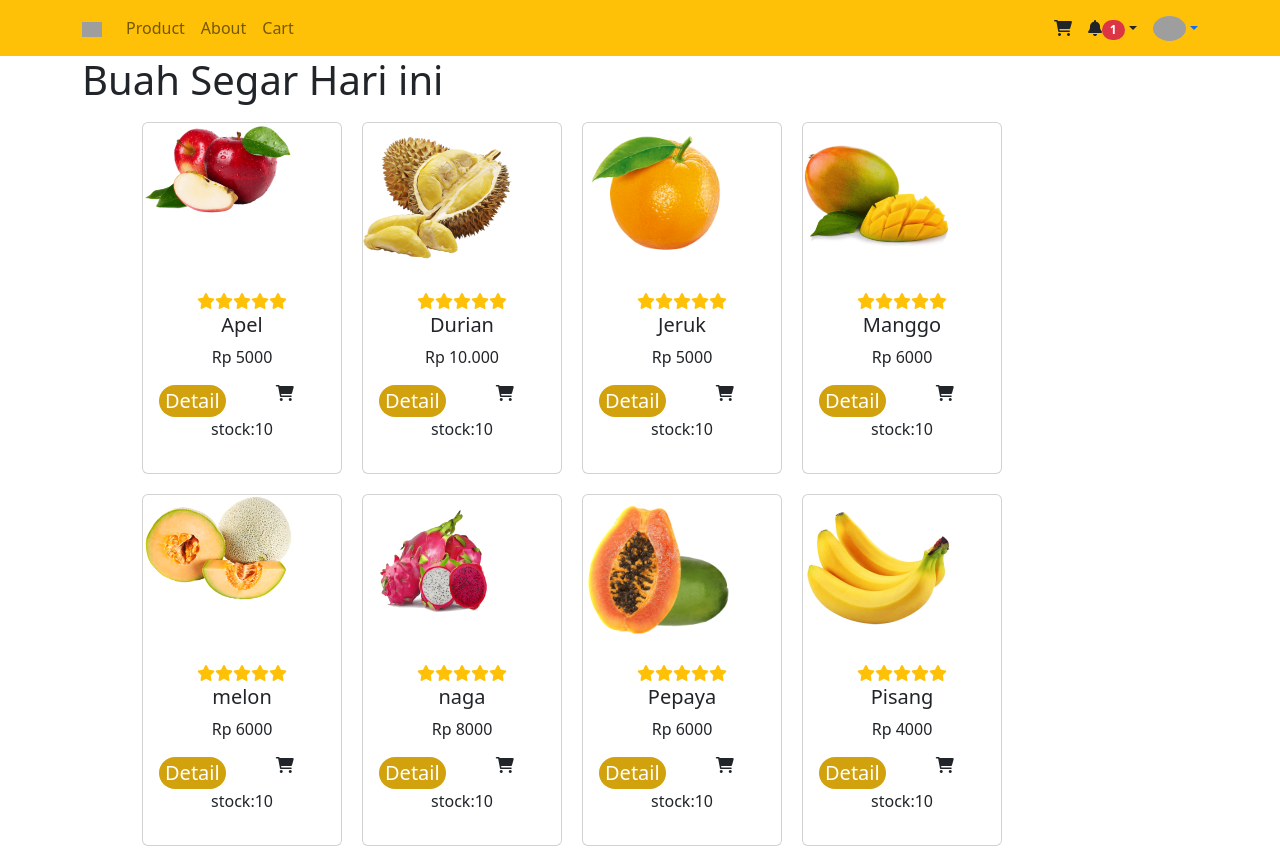
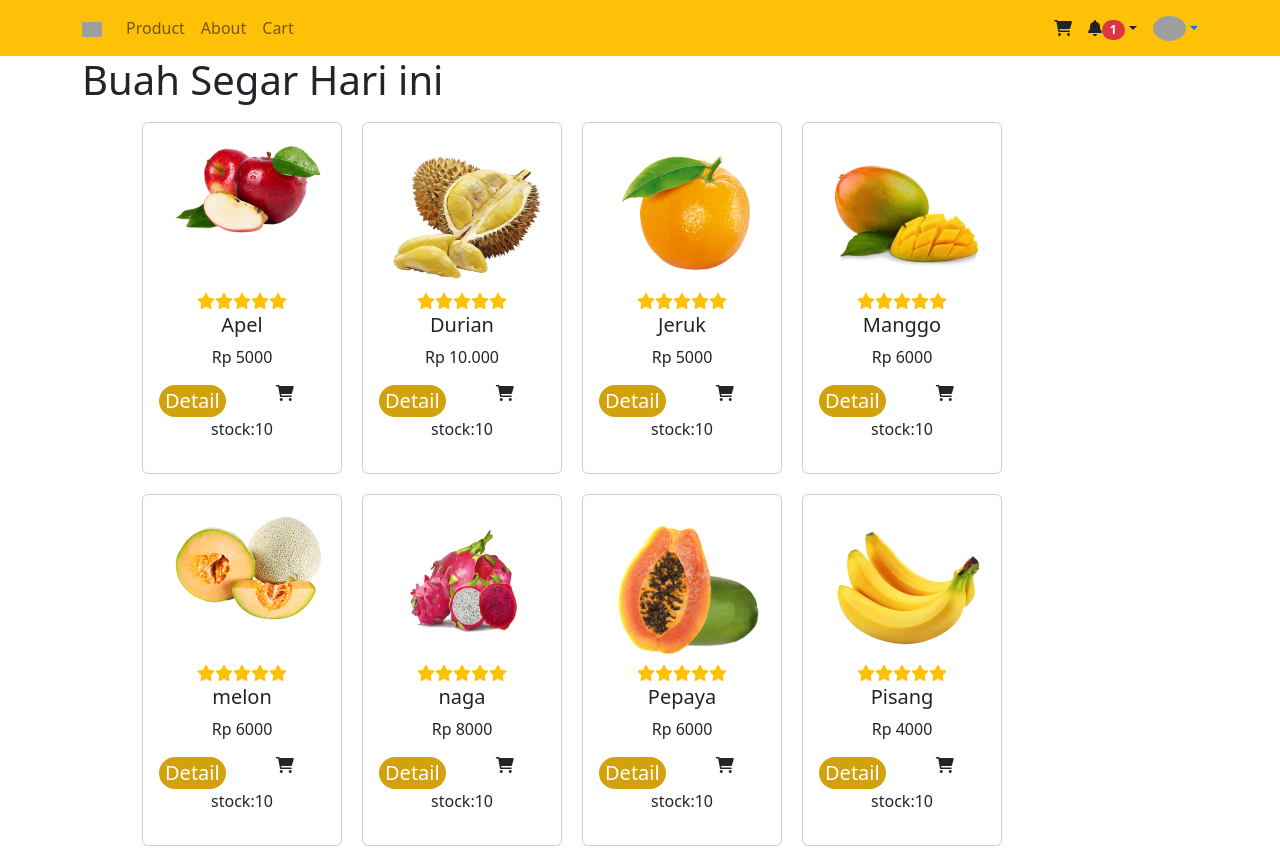
Before and after one commit to lazminutes/TerraFresh, a React (Vite) app: page /produk/buah in a window 1280 px wide. Shown: the top 848 px of the page. Built offline with nearby package versions, Linux system fonts and the light colour scheme; grey boxes are pictures that could not be loaded.

Commit message:
fix bug di list produk

```diff
--- a/src/Assets-Home/Swiper/Swiper.jsx
+++ b/src/Assets-Home/Swiper/Swiper.jsx
@@ -32,7 +32,7 @@ export default () => {
       <SwiperSlide>
         <div class="card list-produk" >
         <div className='item text-center '>
-          <img src={mangga} class="card-img-top" alt="" />
+          <img src={mangga} class="card-img-top size-img " alt="" />
           </div>
           <div class="card-body">
           <div class="stars">
@@ -58,7 +58,7 @@ export default () => {
 
          <div class="card list-produk" >
           <div className='item text-center '>
-         <img src={apel} class="card-img-top imgTR" alt="" />
+         <img src={apel} class="card-img-top mini " alt="" />
           </div>
         <div class="card-body">
           <div class="stars">
@@ -85,7 +85,7 @@ export default () => {
       </SwiperSlide>
       <SwiperSlide> <div class="card list-produk" >
       <div className='item text-center '>
-        <img src={pepaya} class="card-img-top" alt="" />
+        <img src={pepaya} class="card-img-top size-img" alt="" />
         </div>
         <div class="card-body">
         <div class="stars">
@@ -109,7 +109,7 @@ export default () => {
       </SwiperSlide>
       <SwiperSlide> <div class="card list-produk" >
       <div className='item text-center '>
-        <img src={sawi} class="card-img-top" alt="" />
+        <img src={sawi} class="card-img-top size-img" alt="" />
         </div>
         <div class="card-body">
         <div class="stars">
@@ -134,7 +134,7 @@ export default () => {
 
          <div class="card list-produk" >
          <div className='item text-center  '>
-        <img src={cabai} class="card-img-top" alt="" />
+        <img src={cabai} class="card-img-top  size-img" alt="" />
         </div>
         <div class="card-body">
         <div class="stars">
--- a/src/Assets-produk/css-produk/produk.css
+++ b/src/Assets-produk/css-produk/produk.css
@@ -42,7 +42,15 @@
 
     margin-left:50px ;
 }
+ .size-img{
+    width: 150px !important;
+    margin-left: 30px !important;
+    margin-top: 20px !important;
+ }
+ .mini{
+    width: 200px !important;
 
+ }
 @media screen and (max-width:420px){
 
     .imgproduk{
@@ -79,4 +87,19 @@
 .card-title{
     font-size: 10px;
 }
+.Sayur{
+    flex-wrap: wrap;
+
+    margin-left:30px ;
 }
+.size-img{
+    width: 50px !important;
+    margin-left: 20px !important;
+    margin-top: 15px !important;
+ }
+ .mini{
+    width: 70px !important;
+    margin-left: 20px !important;
+    margin-top: 15px !important;
+ }
+}
--- a/src/Pages-produk-tambahan/Buah.jsx
+++ b/src/Pages-produk-tambahan/Buah.jsx
@@ -23,7 +23,7 @@ export default function Buah() {
           <div className='Sayur d-flex text-center'>
       <div class="card list-produk" >
         <div className='item'>
-          <img src={apel} class="card-img-top" alt="" />
+          <img src={apel} class="card-img-top size-img" alt=""  style={{marginTop:'30px'}}/>
           </div>
           <div class="card-body">
           <div class="stars">
@@ -47,7 +47,7 @@ export default function Buah() {
         </div>
         <div class="card list-produk" >
         <div className='item'>
-          <img src={durian} class="card-img-top" alt="" />
+          <img src={durian} class="card-img-top size-img" alt="" />
           </div>
           <div class="card-body">
           <div class="stars">
@@ -71,7 +71,7 @@ export default function Buah() {
         </div>
         <div class="card list-produk" >
         <div className='item'>
-          <img src={jeruk} class="card-img-top" alt="" />
+          <img src={jeruk} class="card-img-top size-img" alt="" />
           </div>
           <div class="card-body">
           <div class="stars">
@@ -95,7 +95,7 @@ export default function Buah() {
         </div>
         <div class="card list-produk" >
         <div className='item'>
-          <img src={mangga} class="card-img-top" alt="" />
+          <img src={mangga} class="card-img-top size-img " alt="" />
           </div>
           <div class="card-body">
           <div class="stars">
@@ -119,7 +119,7 @@ export default function Buah() {
         </div>
         <div class="card list-produk" >
         <div className='item'>
-          <img src={melon} class="card-img-top" alt="" />
+          <img src={melon} class="card-img-top size-img" alt="" />
           </div>
           <div class="card-body">
           <div class="stars">
@@ -143,7 +143,7 @@ export default function Buah() {
         </div>
         <div class="card list-produk" >
         <div className='item'>
-          <img src={naga} class="card-img-top" alt="" />
+          <img src={naga} class="card-img-top size-img" alt="" />
           </div>
           <div class="card-body">
           <div class="stars">
@@ -166,8 +166,8 @@ export default function Buah() {
           </div>
         </div>
         <div class="card list-produk" >
-        <div className='item'>
-          <img src={pepaya} class="card-img-top" alt="" />
+        <div className='item '>
+          <img src={pepaya} class="card-img-top size-img" alt="" />
           </div>
           <div class="card-body">
           <div class="stars">
@@ -191,7 +191,7 @@ export default function Buah() {
         </div>
         <div class="card list-produk" >
         <div className='item'>
-          <img src={pisang} class="card-img-top" alt="" />
+          <img src={pisang} class="card-img-top size-img" alt="" />
           </div>
           <div class="card-body">
           <div class="stars">
@@ -215,7 +215,7 @@ export default function Buah() {
         </div>
         <div class="card list-produk" >
         <div className='item'>
-          <img src='https://images.genpi.co/uploads/arsip/normal/2021/10/15/sering-makan-buah-rambutan-gula-darah-dan-3-penyakit-ini-am-oot1.jpeg' class="card-img-top" alt="" />
+          <img src='https://images.genpi.co/uploads/arsip/normal/2021/10/15/sering-makan-buah-rambutan-gula-darah-dan-3-penyakit-ini-am-oot1.jpeg' class="card-img-top  mini" alt="" />
           </div>
           <div class="card-body">
           <div class="stars">
@@ -240,7 +240,7 @@ export default function Buah() {
 
         <div class="card list-produk" >
         <div className='item'>
-          <img src='https://cdn0-production-images-kly.akamaized.net/4z5RGcfBjSLQ5rSgOY7mmCj2oV0=/1200x675/smart/filters:quality(75):strip_icc():format(jpeg)/kly-media-production/medias/2874491/original/038968300_1565087262-iStock-1040422630.jpg' class="card-img-top" alt="" />
+          <img src='https://cdn0-production-images-kly.akamaized.net/4z5RGcfBjSLQ5rSgOY7mmCj2oV0=/1200x675/smart/filters:quality(75):strip_icc():format(jpeg)/kly-media-production/medias/2874491/original/038968300_1565087262-iStock-1040422630.jpg' class="card-img-top  mini" alt="" />
           </div>
           <div class="card-body">
           <div class="stars">
--- a/src/Pages-produk-tambahan/Sayur.jsx
+++ b/src/Pages-produk-tambahan/Sayur.jsx
@@ -30,7 +30,7 @@ export default function Sayur() {
 
         <div class="card list-produk" >
         <div className='item'>
-          <img src={sawi} class="card-img-top" alt="" />
+          <img src={sawi} class="card-img-top size-img" alt="" />
           </div>
           <div class="card-body">
           <div class="stars">
@@ -54,7 +54,7 @@ export default function Sayur() {
         </div>
         <div class="card list-produk" >
         <div className='item'>
-          <img src={bayam} class="card-img-top" alt="" />
+          <img src={bayam} class="card-img-top size-img" alt="" />
           </div>
           <div class="card-body">
           <div class="stars">
@@ -79,7 +79,7 @@ export default function Sayur() {
         </div>
         <div class="card list-produk" >
         <div className='item'>
-          <img src={cabai} class="card-img-top" alt="" />
+          <img src={cabai} class="card-img-top size-img" alt="" />
           </div>
           <div class="card-body">
           <div class="stars">
@@ -104,7 +104,7 @@ export default function Sayur() {
         </div>
         <div class="card list-produk" >
         <div className='item'>
-          <img src={kentang} class="card-img-top" alt="" />
+          <img src={kentang} class="card-img-top size-img" alt="" />
           </div>
           <div class="card-body">
           <div class="stars">
@@ -129,7 +129,7 @@ export default function Sayur() {
         </div>
         <div class="card list-produk" >
         <div className='item'>
-          <img src={kol} class="card-img-top" alt="" />
+          <img src={kol} class="card-img-top mini" alt="" />
           </div>
           <div class="card-body">
           <div class="stars">
@@ -154,7 +154,7 @@ export default function Sayur() {
         </div>
         <div class="card list-produk" >
         <div className='item'>
-          <img src={paprika} class="card-img-top" alt="" />
+          <img src={paprika} class="card-img-top size-img" alt="" />
           </div>
           <div class="card-body">
           <div class="stars">
@@ -179,7 +179,7 @@ export default function Sayur() {
         </div>
         <div class="card list-produk" >
         <div className='item'>
-          <img src={wortel} class="card-img-top" alt="" />
+          <img src={wortel} class="card-img-top size-img" alt="" />
           </div>
           <div class="card-body">
           <div class="stars">
@@ -204,7 +204,7 @@ export default function Sayur() {
         </div>
         <div class="card list-produk" >
         <div className='item'>
-          <img src='https://desasesela.com/wp-content/uploads/2021/09/Kangkung.jpg'class="card-img-top" alt="" />
+          <img src='https://desasesela.com/wp-content/uploads/2021/09/Kangkung.jpg'class="card-img-top size-img" alt="" />
           </div>
           <div class="card-body">
           <div class="stars">
@@ -229,7 +229,7 @@ export default function Sayur() {
         </div>
         <div class="card list-produk" >
         <div className='item'>
-          <img src='https://asset-a.grid.id/crop/7x21:619x436/700x465/photo/2021/09/07/bean-sprouts-white-surface_55883-20210907070823.jpg' class="card-img-top" alt="" />
+          <img src='https://asset-a.grid.id/crop/7x21:619x436/700x465/photo/2021/09/07/bean-sprouts-white-surface_55883-20210907070823.jpg' class="card-img-top size-img" alt="" />
           </div>
           <div class="card-body">
           <div class="stars">
@@ -255,7 +255,7 @@ export default function Sayur() {
 
         <div class="card list-produk  " >
         <div className='item'>
-          <img src='https://www.pngmart.com/files/1/Eggplant-PNG-Image.png' class="card-img-top" alt="" />
+          <img src='https://www.pngmart.com/files/1/Eggplant-PNG-Image.png' class="card-img-top size-img" alt="" />
           </div>
           <div class="card-body">
           <div class="stars">
```
